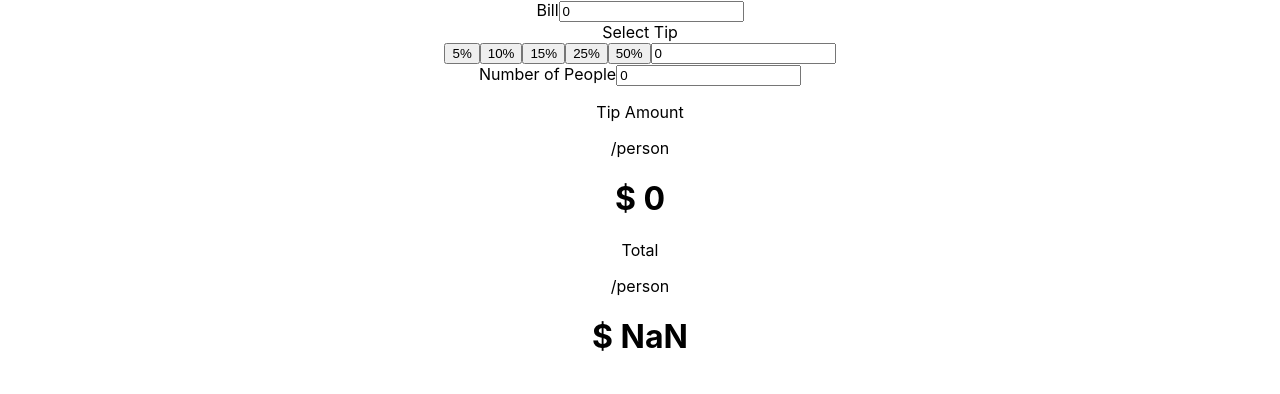
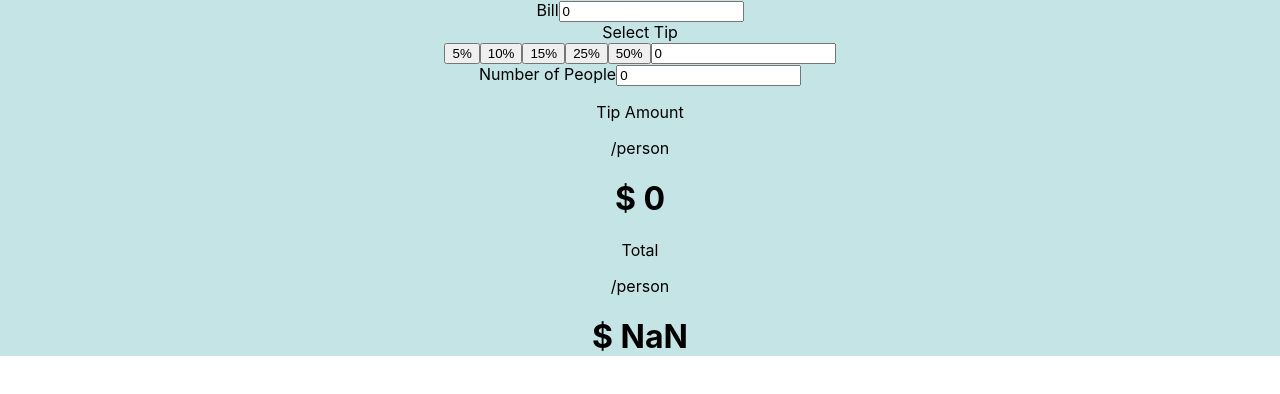
Before and after one commit to ophy90/tip-calculator-app-main, a React (Create React App) app in the folder tip-calculator/: page / in a window 1280 px wide. Shown: the top 394 px of the page. Built offline with nearby package versions, Linux system fonts and the light colour scheme.

Commit message:
fixed bug with scss dependencies

```diff
--- a/package.json
+++ /dev/null
@@ -1,5 +0,0 @@
-{
-  "dependencies": {
-    "sass": "^1.35.2"
-  }
-}
--- a/tip-calculator/package.json
+++ b/tip-calculator/package.json
@@ -9,6 +9,7 @@
     "react": "^17.0.2",
     "react-dom": "^17.0.2",
     "react-scripts": "4.0.3",
+    "sass": "^1.35.2",
     "web-vitals": "^1.0.1"
   },
   "scripts": {
--- a/tip-calculator/src/components/calculator/calculator.component.js
+++ b/tip-calculator/src/components/calculator/calculator.component.js
@@ -1,6 +1,6 @@
 import React, {useEffect, useState} from "react";
 
-import './calculator.styles.sass';
+import './calculator.styles.scss';
 
 const Calculator = (props) => {
     const [bill, setBill] = useState(0);
--- /dev/null
+++ b/tip-calculator/src/components/calculator/calculator.styles.scss
@@ -0,0 +1,3 @@
+.container {
+    background-color: #C5E4E6;
+  }
```
Also changed, not shown: tip-calculator/src/components/calculator/calculator.styles.sass (deleted), 2 other files (tests, documents, lock files or other folders).
